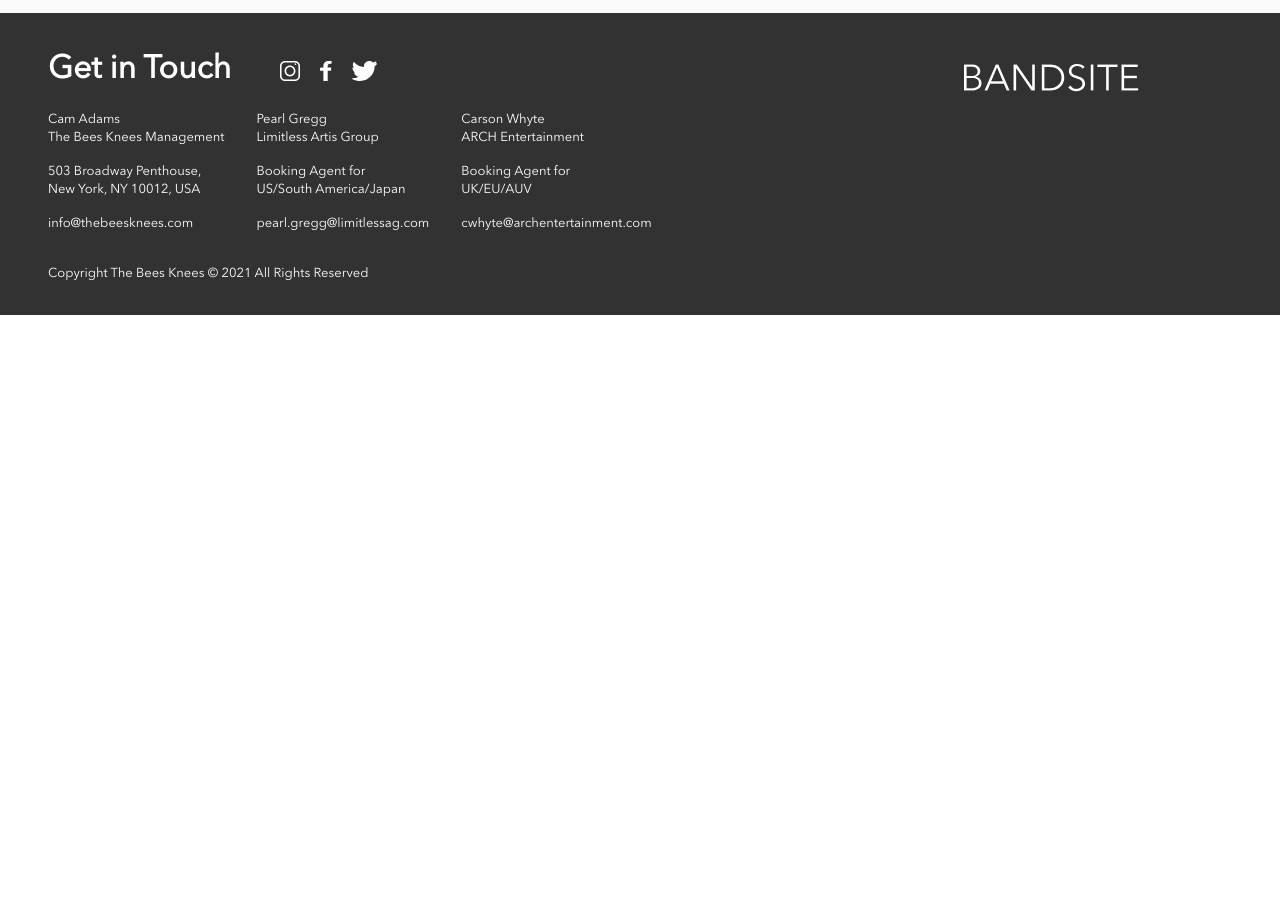
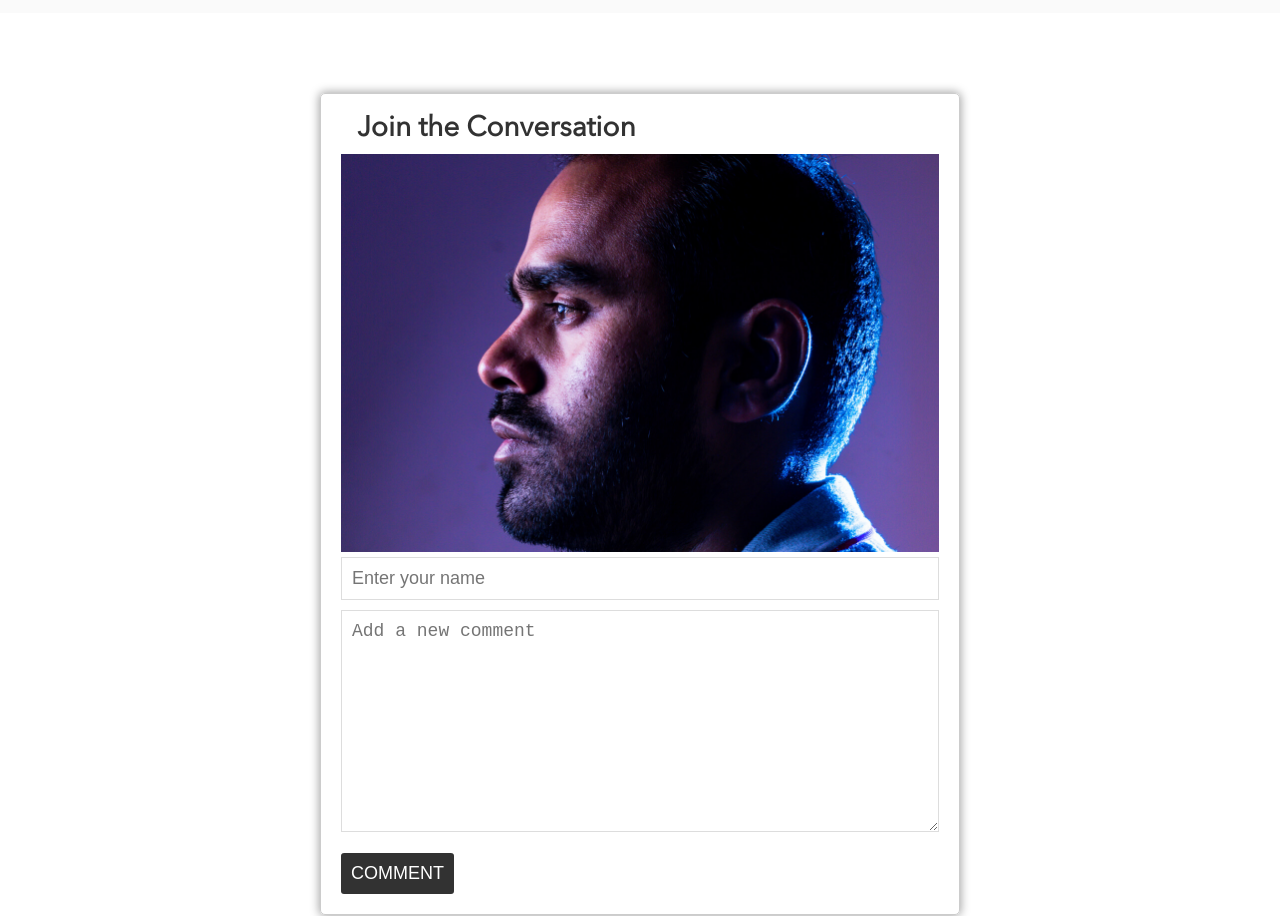
Before and after one commit to AlexRam13/alex-ramirez-bandsite, a plain HTML site: page index.html in a window 1280 px wide. Shown: the part 2703-3619 px from the top of the page. Before the commit the page ends 3018 px from the top, so only its background shows below. Drawn offline with Linux system fonts and the light colour scheme.

Commit message:
created a comment section box.

```diff
--- a/index.html
+++ b/index.html
@@ -116,6 +116,30 @@
     <!-- End Gallary Section -->
 
 
+    <!-- Comments Section -->
+
+    <div class="comment">
+        <h3 class="comment__title">Join the Conversation</h3>
+
+        <div class="comment__logo">
+            <img src="./Assets/Images/Mohan-muruge.jpg" alt="Logo" class="comment__img">
+        </div>
+        <form class="comment__form">
+            <input type="text" placeholder="Enter your name">
+            <textarea rows="10" placeholder="Add a new comment"></textarea>
+            <button type="submit">COMMENT</button>
+        </form>
+    </div>
+    <!-- End Comments Section -->
+
+
+
+
+
+
+
+
+
     <!-- Footer -->
 
     <div class="footer">
--- a/styles/bio.scss
+++ b/styles/bio.scss
@@ -432,6 +432,71 @@ img {
 
 }
 
+// Comments Section
+.comment {
+    font-family: Avenir;
+    width: 50%;
+    border: 1px solid #ccc;
+    margin: 50px 0;
+    padding: 10px 20px;
+    border-radius: 5px;
+    margin-left: 25%;
+    margin-top: 80px;
+    box-shadow: 0px 0px 10px 1px rgb(165, 165, 165);
+
+    &__title {
+        text-align: left;
+        font-size: 28px;
+        color: #323232;
+
+    }
+
+    & input,
+    textarea {
+        width: 100%;
+        padding: 10px;
+        margin: 5px 0;
+        box-sizing: border-box;
+        outline: none;
+        font-size: 18px;
+        border: 1px solid #ddd;
+        color: #323232;
+    }
+
+    button {
+
+        margin: 10px 0;
+        border: none;
+        background-color: #323232;
+        padding: 10px;
+        font-size: 18px;
+        border-radius: 3px;
+        color: #fff;
+
+        &:hover {
+            color: #fff;
+            background-color: lightslategrey;
+        }
+    }
+
+    // Tablet
+    @media(min-width: 48rem) {
+        padding: auto;
+    }
+
+    // Desktop
+    @media(min-width: 80rem) {
+        padding: auto;
+    }
+
+}
+
+
+
+
+// End Comments Section
+
+
 
 
 
```
Also changed, not shown: styles/bio.css.
